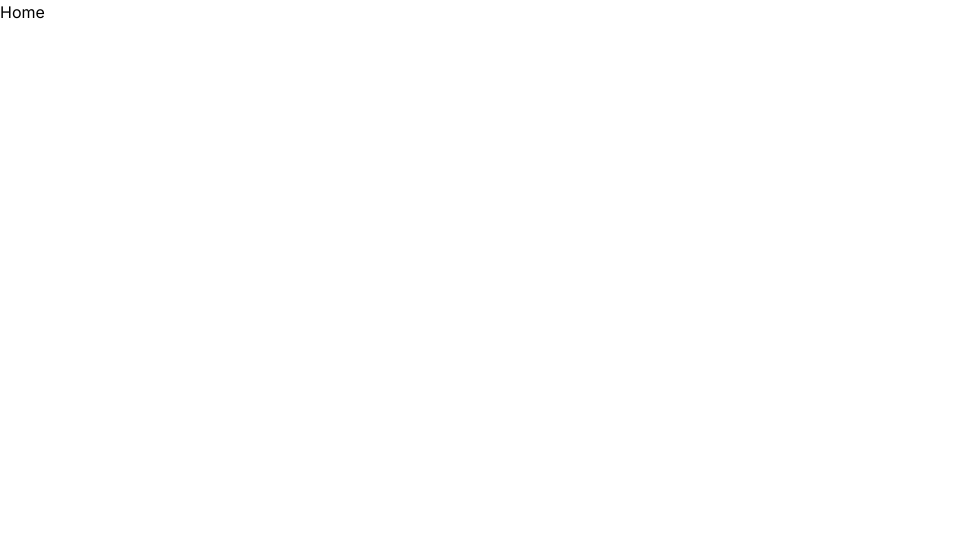
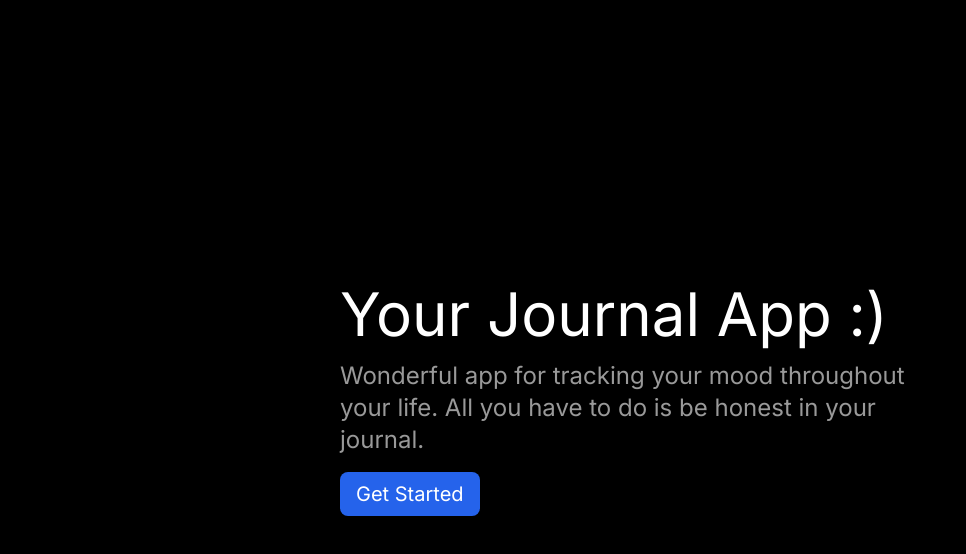
Before and after one commit to yobqh5119/ai-journal, a Next.js app: page / in a window 1280 px wide. Shown: the top 554 px of the page, without its empty margins (0-966 px from the left). Built offline with nearby package versions, Linux system fonts and the light colour scheme.

Commit message:
landing page for the journal app

```diff
--- a/app/page.tsx
+++ b/app/page.tsx
@@ -1,5 +1,22 @@
-import Image from 'next/image'
+import Link from 'next/link'
 
 export default function Home() {
-  return <div>Home</div>
+  return (
+    <div className="w-screen h-screen bg-black flex justify-center items-center text-white">
+      <div className="w-full max-w-[600px] mx-auto">
+        <h1 className="text-6xl mb-4">Your Journal App :)</h1>
+        <p className="text-2xl text-white/60 mb-4">
+          Wonderful app for tracking your mood throughout your life. All you
+          have to do is be honest in your journal.
+        </p>
+        <div>
+          <Link href="/journal">
+            <button className="bg-blue-600 px-4 py-2 rounded-lg text-xl">
+              Get Started
+            </button>
+          </Link>
+        </div>
+      </div>
+    </div>
+  )
 }
```
